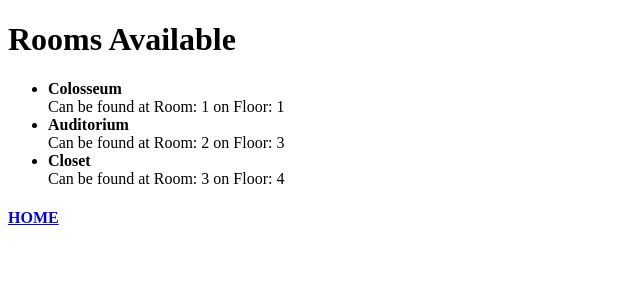
After one commit to Makabruh/djangoexp, a Django app: page /rooms in a window 1280 px wide. The commit adds this page. Shown: the top 300 px of the page, without its empty margins (0-640 px from the left). Run offline with Django 5.2, Linux system fonts and the light colour scheme; data comes from the database, SQL or seed files in the repository; both versions use the stored data as it was after the commit.

Commit message:
Room list project

```diff
--- a/django_getting_started/meeting_planner/meeting_planner/urls.py
+++ b/django_getting_started/meeting_planner/meeting_planner/urls.py
@@ -17,7 +17,7 @@ Including another URLconf
 from django.contrib import admin
 from django.urls import path
 
-from website.views import welcome, date, about
+from website.views import welcome, date, about, rooms
 from meetings.views import detail
 
 urlpatterns = [
@@ -25,4 +25,5 @@ urlpatterns = [
     path('', welcome, name="home"),
     path('about', about, name="about"),
     path('meetings/<int:id>', detail, name="detail"),
+    path('rooms', rooms, name='rooms'),
 ]
--- /dev/null
+++ b/django_getting_started/meeting_planner/website/templates/website/room_detail.html
@@ -0,0 +1,24 @@
+<!DOCTYPE html>
+<html lang="en">
+    <head>
+        <meta charset="UTF-8">
+        <title>Rooms Available</title>
+    </head>
+    <body>
+        <h1>Rooms Available</h1>
+        <p>
+            <ul>
+                {% for room in rooms %}
+                    <li>
+                        <strong>{{room.name}}</strong>
+                        <br>
+                        Can be found at Room: {{room.room_number}} on Floor: {{room.floor_number}}
+                    </li>
+                {% endfor %}
+            </ul>
+        </p>
+    </body>
+    <footer>
+        <h4><a href="{% url 'home' %}">HOME</a></h4>
+    </footer>
+</html>
--- a/django_getting_started/meeting_planner/website/templates/website/welcome.html
+++ b/django_getting_started/meeting_planner/website/templates/website/welcome.html
@@ -20,4 +20,7 @@
             {% endfor %}
         </ul>
     </body>
+    <footer>
+        <h4><a href="{% url 'rooms' %}">Available Rooms</a></h4>
+    </footer>
 </html>
--- a/django_getting_started/meeting_planner/website/views.py
+++ b/django_getting_started/meeting_planner/website/views.py
@@ -2,6 +2,7 @@ from django.shortcuts import render
 from django.http import HttpResponse
 from datetime import datetime
 from meetings.models import Meeting
+from meetings.models import Room
 
 def welcome(request):
     return render(request, "website/welcome.html",
@@ -13,3 +14,7 @@ def date(request):
 
 def about(request):
     return HttpResponse("Hello I'm here")
+
+def rooms(request):
+    return render(request, "website/room_detail.html",
+                  {"rooms": Room.objects.all()})
```
Also changed, not shown: django_getting_started/meeting_planner/db.sqlite3.
